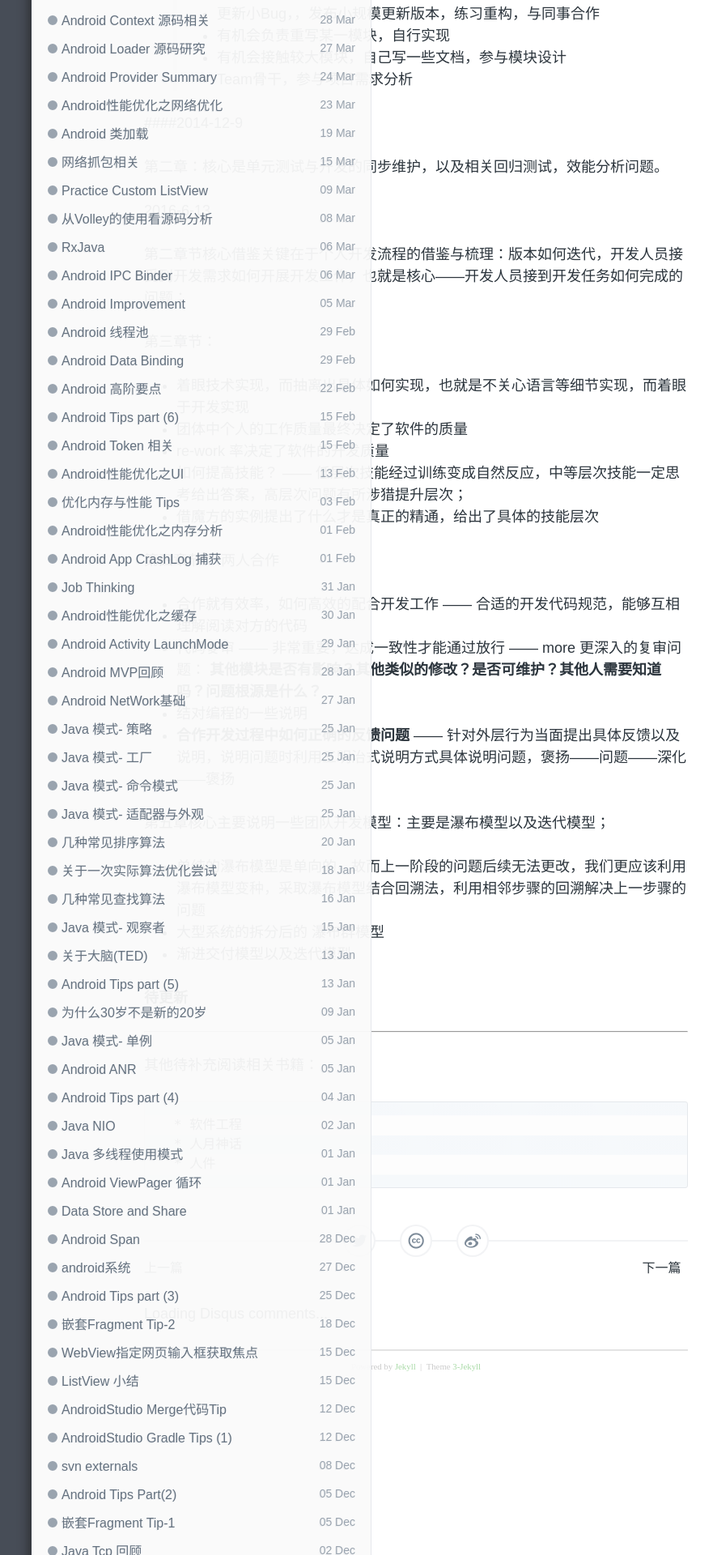
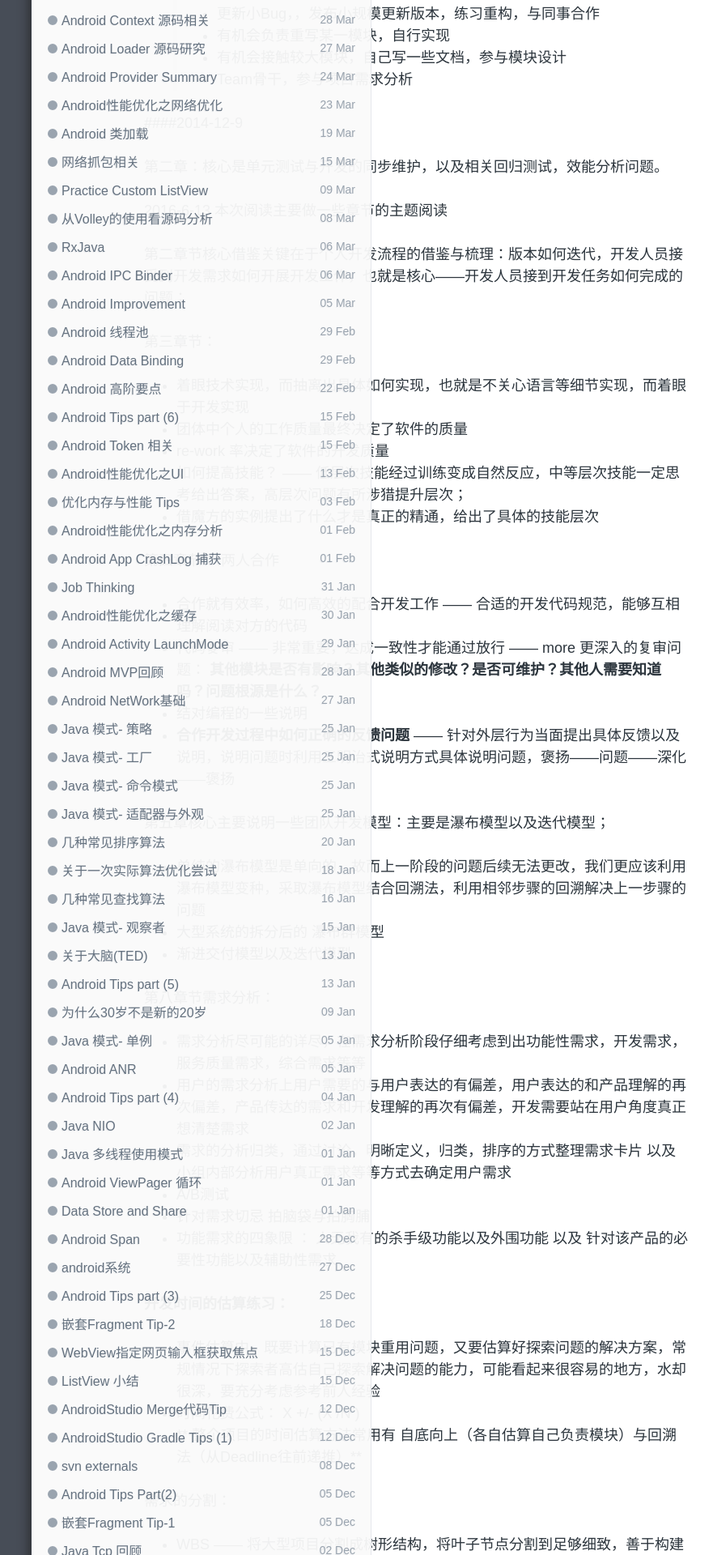
Before and after one commit to enlipan/enlipan.github.io, a Jekyll site: the page built from _posts/2014-12-08-Reading-BuildingToWin-Solft.md, in a window 1280 px wide. Shown: the part 661-2581 px from the top of the page at 81% size, without its empty margins (126-1007 px from the left). Built offline with Jekyll 4.4.1, drawn with Linux system fonts in a browser that asks for light colours; nearby versions of some CDN libraries; comment, search, counter and statistics services are not loaded; some of the changed text lies outside the part shown.

Commit message:
modify pages android 构建之法

```diff
--- a/_posts/2014-12-08-Reading-BuildingToWin-Solft.md
+++ b/_posts/2014-12-08-Reading-BuildingToWin-Solft.md
@@ -26,7 +26,7 @@
 第二章：核心是单元测试与开发的同步维护，以及相关回归测试，效能分析问题。
 
 
-#### 2016-6-13
+#### 2016-6-13  本次阅读主要做一些章节的主题阅读
 
 第二章节核心借鉴关键在于个人开发流程的借鉴与梳理：版本如何迭代，开发人员接受到开发需求如何开展开发工作，也就是核心——开发人员接到开发任务如何完成的问题；
 
@@ -55,10 +55,38 @@
 *   渐进交付模型以及迭代模型
 
 
+第八章节需求分析：
+
+*  需求分析尽可能的详尽，在需求分析阶段仔细考虑到出功能性需求，开发需求，服务质量需求，综合需求等等
+*  用户的需求分析上用户需要的与用户表达的有偏差，用户表达的和产品理解的再次偏差，产品传达的需求和开发理解的再次有偏差，开发需要站在用户角度真正想清楚需求
+*  需求的分析归类，通过讨论，明晰定义，归类，排序的方式整理需求卡片 以及 小组内部分析用户真正需求等等方式去确定用户需求
+*  A/B测试
 
 
 
-**待更新**
+*  针对需求切忌 拍脑袋与拍胸脯
+*  功能需求的四象限 ：  人无我有的杀手级功能以及外围功能    以及     针对该产品的必要性功能以及辅助性需求
+
+
+**开发时间的估算练习：**
+
+* 事件估算中，既要计算已有模块重用问题，又要估算好探索问题的解决方案，常规情况下探索者高估自己探索解决问题的能力，可能看起来很容易的地方，水却很深，要充分考虑参考前人经验
+*  时间花费公式：  X +/-  (X /N )
+*  ** 整个项目的时间估算方法常用有 自底向上（各自估算自己负责模块）与回溯法（从Deadline往前递推）**
+
+需求的分割：
+
+* WBS  —— 将大型项目分割成树形结构，将叶子节点分割到足够细致，善于构建草图
+
+
+第十一章节软件的设计与实现：
+
+*  开发人员标准工作流程：需求——需求分析复审——详细设计——开发实现——自测，中间任意过程发现Bug做回归，重新设计实现
+*  管理自己的时间与空间，为自己创造专注的开发环境，不要为邮件与交流工具所拖累同时也需要注意不能闭门造车
+*  每日构建
+
+
+
 - - -
    其他待补充阅读相关书籍：
 
```
